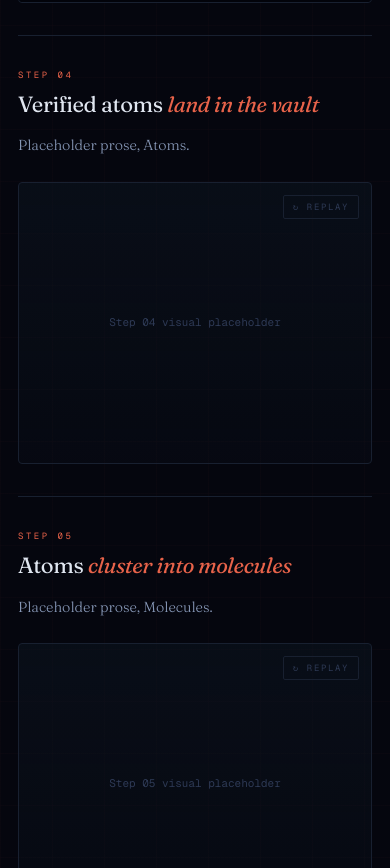
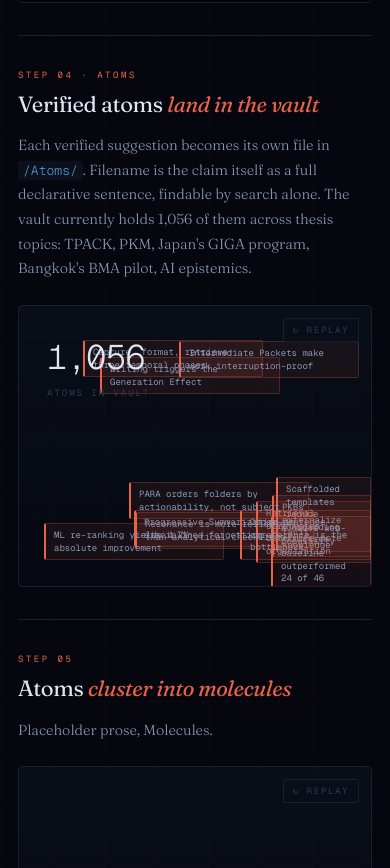
Before and after one commit to takumilbx/ITASIA302-Takumi, a plain HTML site: page personal-project/index.html in a window 390 px wide. Shown: the part 4759-5627 px from the top of the page. Drawn offline with nearby package versions, Linux system fonts and the light colour scheme.

Commit message:
Implement Step 04 Atoms counter and scatter animation
Counter ticks 0 to 1,056 (real vault count). 25 atom cards pop into random
scatter positions, each showing a real declarative-sentence claim from
Forte, Ferreira, Ji, and TPACK sources. Mobile (<=720px) caps at 12 cards.

Co-Authored-By: Claude Sonnet 4.6 <noreply@anthropic.com>

```diff
--- a/personal-project/index.html
+++ b/personal-project/index.html
@@ -568,6 +568,37 @@
       background: var(--sky); vertical-align: middle; margin-left: 1px;
       animation: pl-ln-blink 1s step-end infinite;
     }
+
+    /* --- Step 04: Atoms --- */
+    .pl-stage-atoms { padding: 24px; align-items: flex-start; justify-content: flex-start; display: block; position: relative; }
+    .pl-atoms-counter-wrap { position: absolute; top: 24px; left: 28px; z-index: 2; }
+    .pl-atoms-counter {
+      font-family: var(--mono); font-size: 34px; font-weight: 300;
+      color: var(--ink); letter-spacing: -0.025em;
+    }
+    .pl-atoms-counter-lbl {
+      font-family: var(--mono); font-size: 9px; letter-spacing: 0.22em;
+      text-transform: uppercase; color: var(--ink-faint); margin-top: 2px;
+    }
+    .pl-atoms-scatter { position: absolute; inset: 0; overflow: hidden; }
+    .pl-atom-card {
+      position: absolute;
+      background: rgba(232,99,74,.07);
+      border: 1px solid rgba(232,99,74,.25);
+      border-left: 2px solid var(--amber);
+      padding: 5px 8px;
+      font-family: var(--mono); font-size: 9px; color: var(--ink-dim);
+      line-height: 1.4; max-width: 180px;
+      border-radius: 2px;
+      opacity: 0;
+      transform: scale(0.4) translateY(16px);
+      pointer-events: none;
+    }
+    @keyframes pl-atom-pop {
+      0%   { opacity: 0; transform: scale(0.3) translateY(20px); }
+      60%  { opacity: 1; transform: scale(1.08) translateY(0); }
+      100% { opacity: 1; transform: scale(1) translateY(0); }
+    }
   </style>
 </head>
 <body>
@@ -748,13 +779,21 @@
 
       <div class="pl-step" data-step="04" id="pl-step-04">
         <div class="pl-step-prose">
-          <div class="pl-step-num">Step 04</div>
+          <div class="pl-step-num">Step 04 &middot; Atoms</div>
           <h3 class="pl-step-title">Verified atoms <em>land in the vault</em></h3>
-          <p class="pl-step-body">Placeholder prose, Atoms.</p>
+          <p class="pl-step-body">
+            Each verified suggestion becomes its own file in <code>/Atoms/</code>. Filename is the claim itself as a full declarative sentence, findable by search alone. The vault currently holds 1,056 of them across thesis topics: TPACK, PKM, Japan's GIGA program, Bangkok's BMA pilot, AI epistemics.
+          </p>
         </div>
         <div class="pl-step-visual">
           <button class="pl-replay" aria-label="Replay animation">&#x21bb; Replay</button>
-          <div class="pl-stage pl-stage-atoms">Step 04 visual placeholder</div>
+          <div class="pl-stage pl-stage-atoms">
+            <div class="pl-atoms-counter-wrap">
+              <div class="pl-atoms-counter" id="pl-atoms-counter">0</div>
+              <div class="pl-atoms-counter-lbl">atoms in vault</div>
+            </div>
+            <div class="pl-atoms-scatter" id="pl-atoms-scatter"></div>
+          </div>
         </div>
       </div>
 
@@ -1249,6 +1288,76 @@ document.addEventListener("DOMContentLoaded", () => {
       body.appendChild(cur);
     }, 6400);
   };
+
+  pipelineRunners['04'] = function(stepEl) {
+    const counter = stepEl.querySelector('#pl-atoms-counter');
+    const scatter = stepEl.querySelector('#pl-atoms-scatter');
+    if (!counter || !scatter) return;
+    scatter.innerHTML = '';
+    counter.textContent = '0';
+
+    const tickTargets = [12, 47, 156, 423, 718, 891, 1003, 1056];
+    let ti = 0;
+    const tickIv = setInterval(() => {
+      if (ti >= tickTargets.length) { clearInterval(tickIv); return; }
+      counter.textContent = tickTargets[ti].toLocaleString();
+      ti++;
+    }, 520);
+
+    const atomClaims = [
+      "Retrieval strategies determine note organization",
+      "PKBs externalize tacit knowledge",
+      "Scaffolded templates reduce onboarding friction",
+      "A naive web-popularity baseline outperformed 24 of 46 systems",
+      "Cross-sentence coreference is the bottleneck",
+      "Resonance is more reliable than analytical checklists",
+      "PARA orders folders by actionability, not subject",
+      "Progressive Summarization is disciplined forgetting",
+      "Intermediate Packets make work interruption-proof",
+      "Capture, format, retrieve: three temporal phases",
+      "Writing triggers the Generation Effect",
+      "ML re-ranking yields 4.7% absolute improvement",
+      "Curator's Perspective filters input streams",
+      "Noticing habits compound discoverability",
+      "Weekly Review batch-sorts captured notes",
+      "Express is the purpose of CODE",
+      "Salience can beat elaborate analytical filters",
+      "Tags click is one of four retrieval strategies",
+      "TPACK overlap is necessary but not sufficient",
+      "Knowledge accumulates through atomic notes that link",
+      "Areas in PARA uphold a standard over time",
+      "AI features should link templates to retrieval intent",
+      "Project Completion Checklists extract reusable assets",
+      "A note is a knowledge building block",
+      "Folder placement gives a sense of task completion"
+    ];
+
+    const stageRect = scatter.getBoundingClientRect();
+    const W = stageRect.width || 420;
+    const H = stageRect.height || 320;
+    const counterReservedH = 90;
+    const cardW = 180, cardH = 36;
+
+    const isMobile = window.matchMedia('(max-width: 720px)').matches;
+    const claimsToRender = isMobile ? atomClaims.slice(0, 12) : atomClaims;
+    claimsToRender.forEach((claim, i) => {
+      setTimeout(() => {
+        const card = document.createElement('div');
+        card.className = 'pl-atom-card';
+        card.textContent = claim;
+        const minLeft = (i < 5) ? 220 : 12;
+        const minTop = (i < 8) ? counterReservedH : 12;
+        const left = minLeft + Math.random() * Math.max(W - cardW - minLeft - 12, 40);
+        const top = minTop + Math.random() * Math.max(H - cardH - minTop - 12, 40);
+        card.style.left = left + 'px';
+        card.style.top = top + 'px';
+        card.style.transform = `scale(0.4) translateY(16px) rotate(${(Math.random() * 8 - 4).toFixed(1)}deg)`;
+        card.style.animation = 'pl-atom-pop 0.5s ease forwards';
+        scatter.appendChild(card);
+      }, 250 + i * 220);
+    });
+  };
+
   const pipelineRan = new Set();
 
   function runPipelineStep(stepEl) {
```
